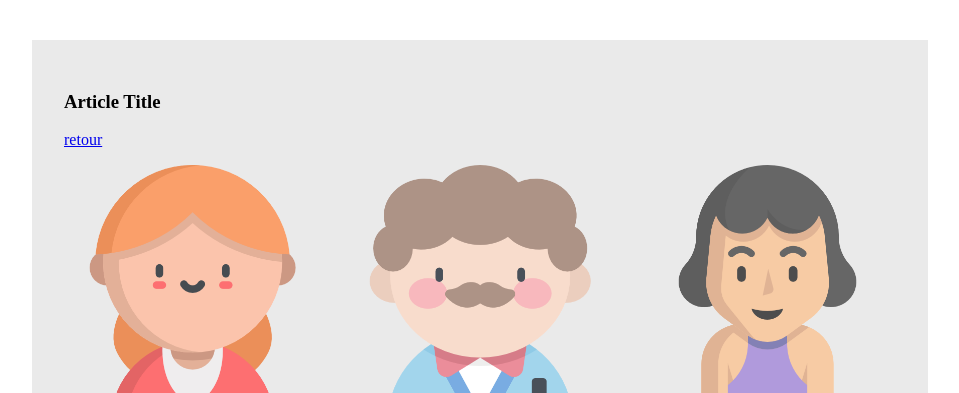
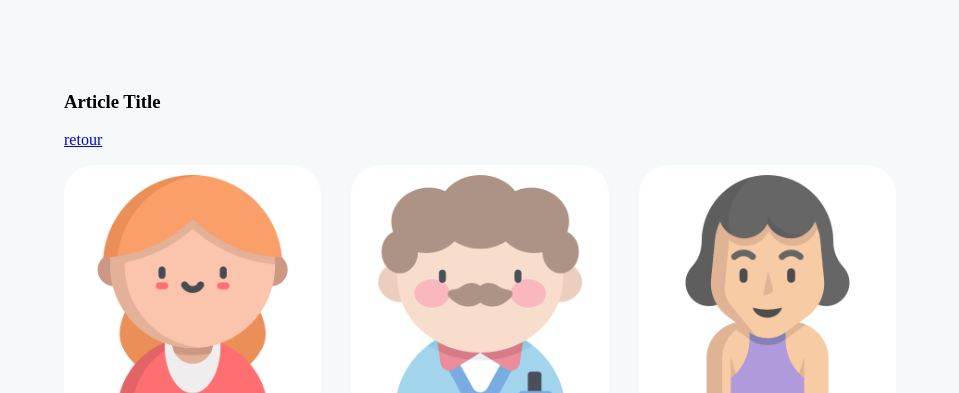
Before and after one commit to philzilla/ecole, a plain HTML site: page Notre-Dame-de-Riez/Notre-Dame-de-Riez.html in a window 1280 px wide. Shown: the top 393 px of the page, without its empty margins (160-1119 px from the left). Drawn offline with Linux system fonts and the light colour scheme.

```diff
--- a/style.css
+++ b/style.css
@@ -19,13 +19,12 @@ figure {
 
 body {
   padding: 2em 0;
+  background-color: #f5f9fa;
 }
 
 article > * {
-  background-color: #eaeaea;
   padding: 2em;
 }
-
 
 img {
   max-width: 100%;
@@ -41,3 +40,9 @@ img {
 .cards p {
   text-align: center;
 }
+
+.box {
+  background-color: #fff;
+  padding: 10px;
+  border-radius: 30px;
+}
```
